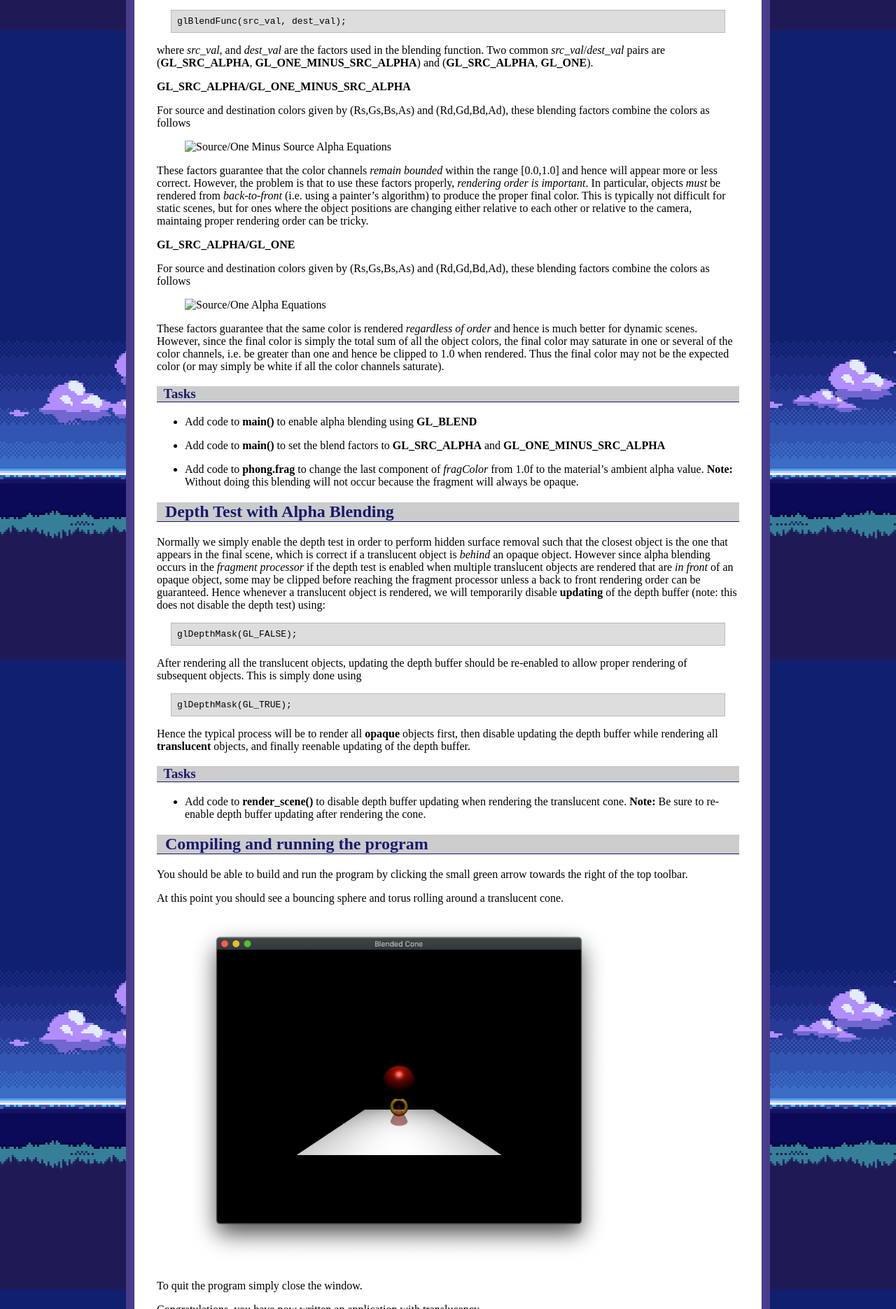
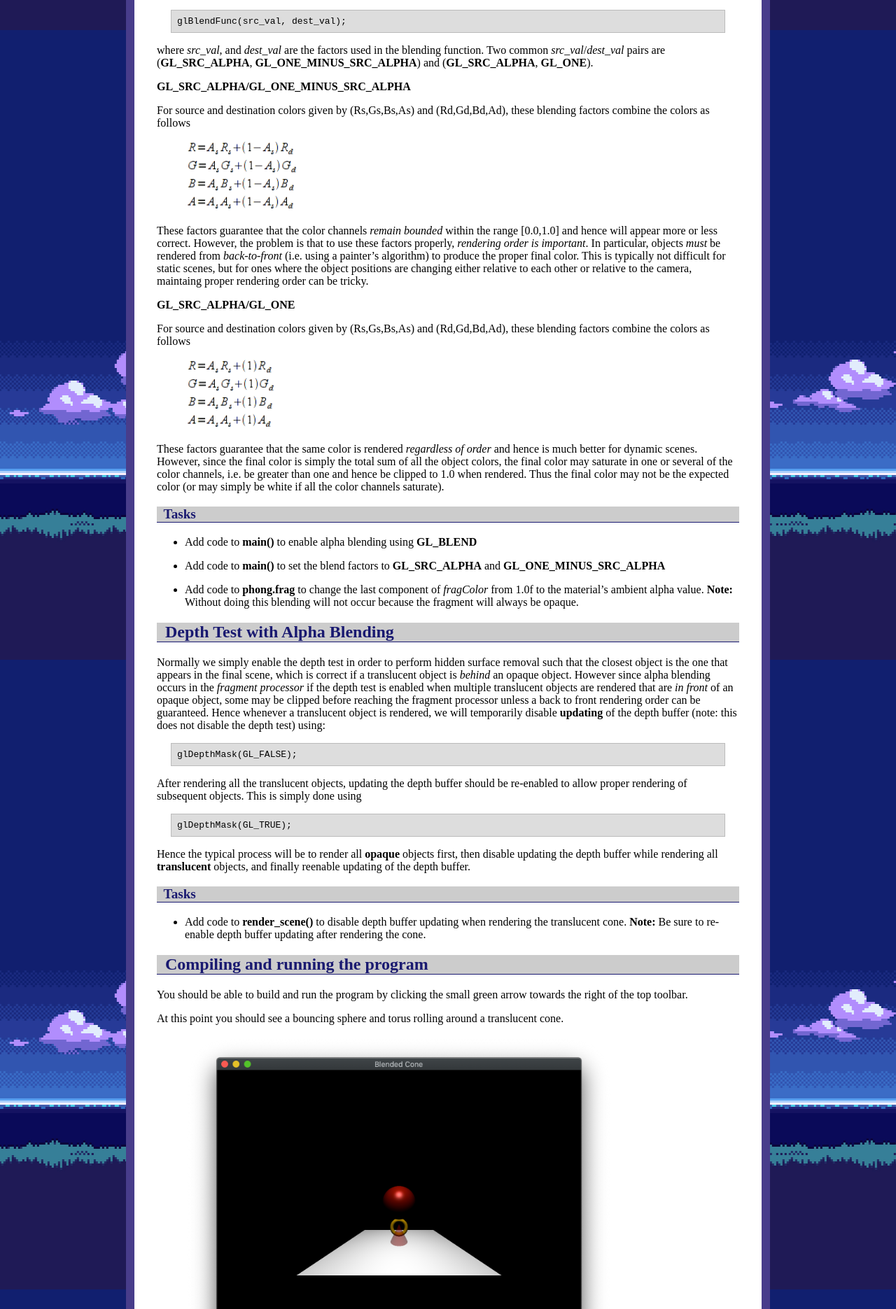
Before and after one commit to ycpcs/cs370-fall2020, a Jekyll site: the page built from labs/lab11.md, in a window 1280 px wide. Shown: the part 857-2728 px from the top of the page at 70% size. Built offline with Jekyll 4.4.1, drawn with Linux system fonts in a browser that asks for light colours.

Commit message:
update lab11
update lab11

```diff
--- a/labs/lab11.md
+++ b/labs/lab11.md
@@ -47,7 +47,7 @@ where *src\_val*, and *dest\_val* are the factors used in the blending function.
 
 For source and destination colors given by (Rs,Gs,Bs,As) and (Rd,Gd,Bd,Ad), these blending factors combine the colors as follows
 
-> <img src="images/lab12/SrcOneMinusSrc.png" alt="Source/One Minus Source Alpha Equations" height="100"/>
+> <img src="images/lab11/SrcOneMinusSrc.png" alt="Source/One Minus Source Alpha Equations" height="100"/>
 
 These factors guarantee that the color channels *remain bounded* within the range [0.0,1.0] and hence will appear more or less correct. However, the problem is that to use these factors properly, *rendering order is important*. In particular, objects *must* be rendered from *back-to-front* (i.e. using a painter's algorithm) to produce the proper final color. This is typically not difficult for static scenes, but for ones where the object positions are changing either relative to each other or relative to the camera, maintaing proper rendering order can be tricky.
 
@@ -55,7 +55,7 @@ These factors guarantee that the color channels *remain bounded* within the rang
 
 For source and destination colors given by (Rs,Gs,Bs,As) and (Rd,Gd,Bd,Ad), these blending factors combine the colors as follows
 
-> <img src="images/lab10/SrcOne.png" alt="Source/One Alpha Equations" height="100"/>
+> <img src="images/lab11/SrcOne.png" alt="Source/One Alpha Equations" height="100"/>
 
 These factors guarantee that the same color is rendered *regardless of order* and hence is much better for dynamic scenes. However, since the final color is simply the total sum of all the object colors, the final color may saturate in one or several of the color channels, i.e. be greater than one and hence be clipped to 1.0 when rendered. Thus the final color may not be the expected color (or may simply be white if all the color channels saturate).
 
```
